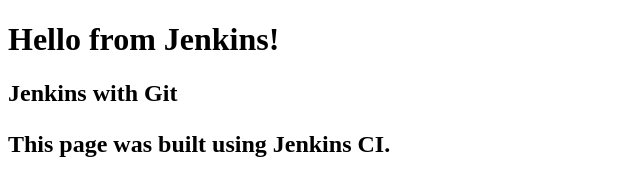
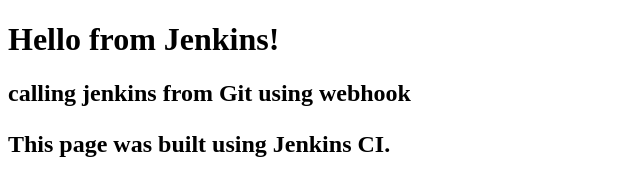
Before and after one commit to ramakir/jenkins-demo, a plain HTML site: page index.html in a window 1280 px wide. Shown: the whole page, without its empty margins (0-640 px from the left). Drawn offline with Linux system fonts and the light colour scheme.

Commit message:
testing webhook

```diff
--- a/index.html
+++ b/index.html
@@ -6,7 +6,7 @@
 <body>
 
 <h1>Hello from Jenkins!</h1>
-<h2>Jenkins with Git<h2>
+<h2>calling jenkins from Git using webhook<h2>
 <p>This page was built using Jenkins CI.</p>
 
 </body>
```
